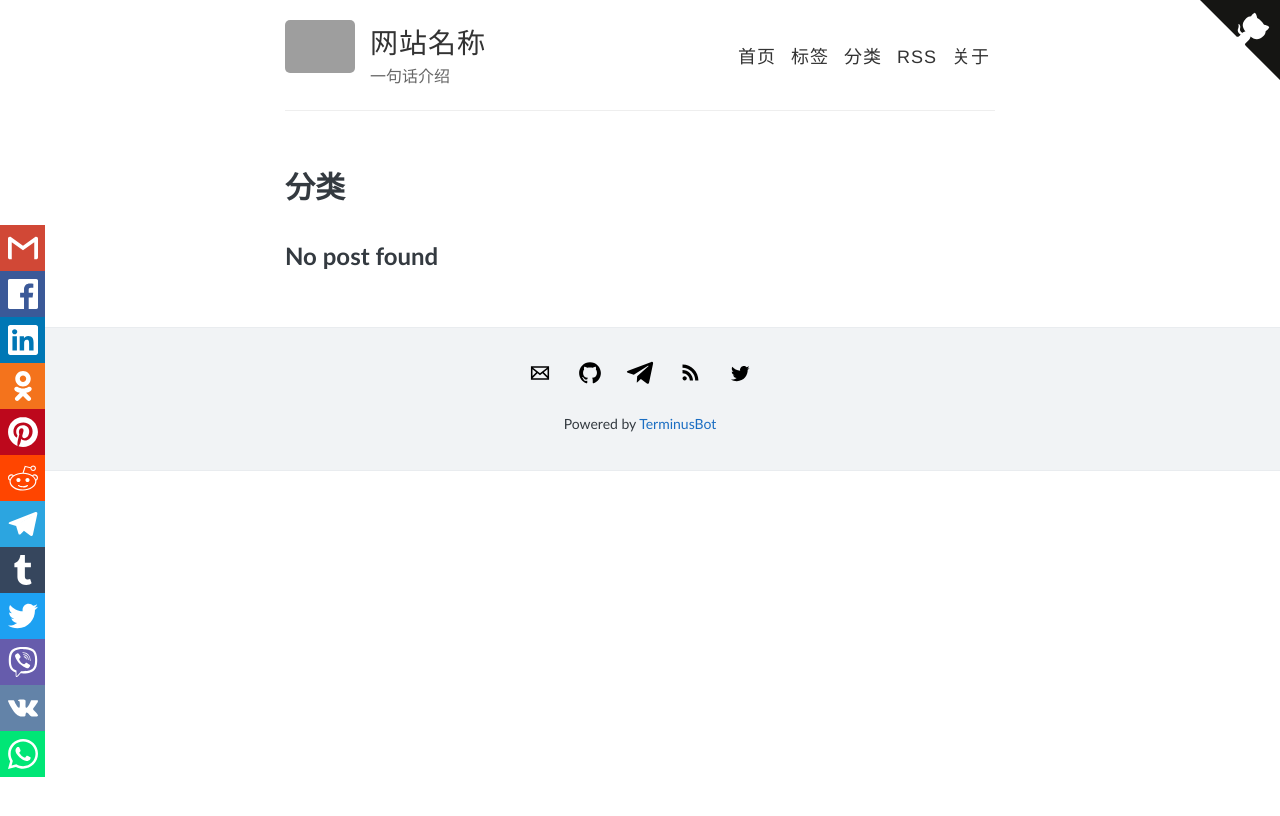
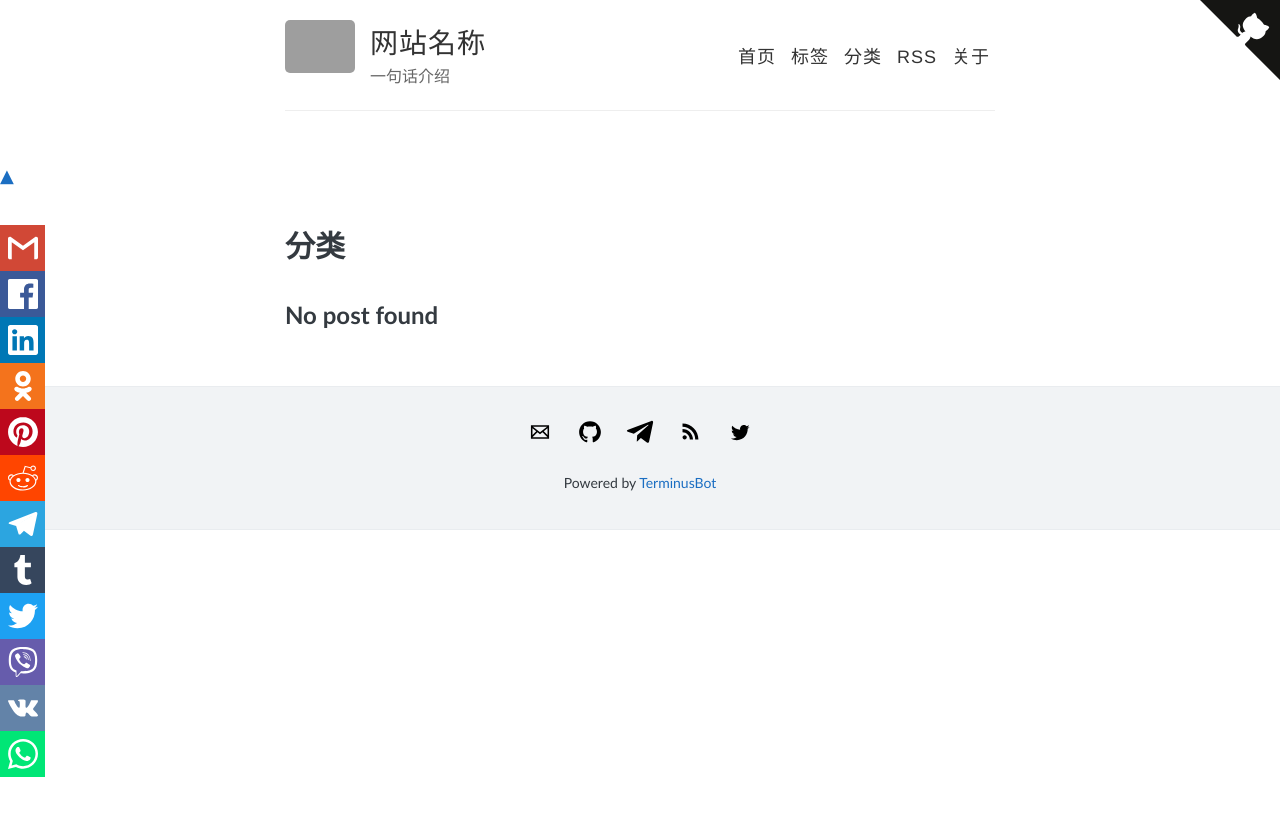
Before and after one commit to TerminusBot/terminus-jekyll-template, a Jekyll site: the page built from categories.html, in a window 1280 px wide. Shown: the top 816 px of the page. Built offline with Jekyll 4.4.1, drawn with Linux system fonts in a browser that asks for light colours; comment, search, counter and statistics services are not loaded; grey boxes are pictures that could not be loaded.

Commit message:
Update back-to-top.html

```diff
--- a/_includes/back-to-top.html
+++ b/_includes/back-to-top.html
@@ -1,6 +1,10 @@
+<!--
 <script src="{{ site.baseurl }}/assets/js/vanilla-back-to-top.min.js"></script>
 <script>addBackToTop({
   diameter: 40,
   backgroundColor: '#ddd',
   textColor: 'red'
 })</script>
+-->
+
+<div style="z-index=2;" class="go-to-top"><a href="#top">▲</a></div>
```
